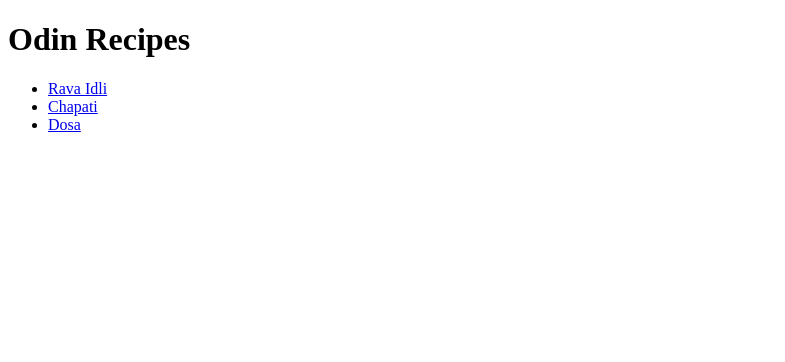
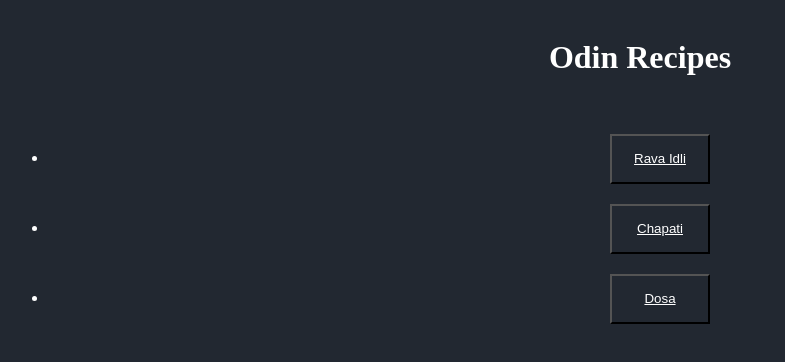
Before and after one commit to bys-exe/odin-recipes, a plain HTML site: page index.html in a window 1280 px wide. Shown: the whole page, without its empty margins (0-785 px from the left). Drawn offline with Linux system fonts and the light colour scheme.

Commit message:
Added basic css to website and change home list to buttons
added sm basic css stuff like bg color, color, etc and change the links in index.htl to buttons to make it look cooler

```diff
--- a/index.html
+++ b/index.html
@@ -5,11 +5,14 @@
         <title>Odin Recipes</title>
     </head>
     <body>
-        <h1>Odin Recipes</h1>
-        <ul>
-            <li><a href="./recipes/idli.html">Rava Idli</a></li>
-            <li><a href="./recipes/chapati.html">Chapati</a></li>
-            <li><a href="./recipes/dosa.html">Dosa</a></li>
+        <link href="styles.css" rel="stylesheet">
+        <div class="title">
+            <h1>Odin Recipes</h1>
+        </div>
+        <ul class="urls">
+            <li><button class="button1"><a href="./recipes/idli.html">Rava Idli</a></button></li>
+            <li><button class="button2"><a href="./recipes/chapati.html">Chapati</a></button></li>
+            <li><button class="button3"><a href="./recipes/dosa.html">Dosa</a></button></li>
         </ul>
     </body>
 </html>
--- /dev/null
+++ b/styles.css
@@ -0,0 +1,27 @@
+*{
+    background-color: #222831;
+    box-sizing: border-box;
+    color: white;
+    text-align: center;
+}
+.title{
+    color: #ffffff;
+    border: 10px;
+    padding: 10px;
+}
+.button1{
+    height: 50px;
+    width: 100px;
+    margin:10px;
+    color: #ffffff00
+}
+.button2{
+    height: 50px;
+    width: 100px;
+    margin:10px;
+}
+.button3{
+    height: 50px;
+    width: 100px;
+    margin: 10px;
+}
```
Also changed, not shown: recipes/chapati.html (+1 -0 lines), recipes/dosa.html (+1 -0 lines), recipes/idli.html (+1 -0 lines).
